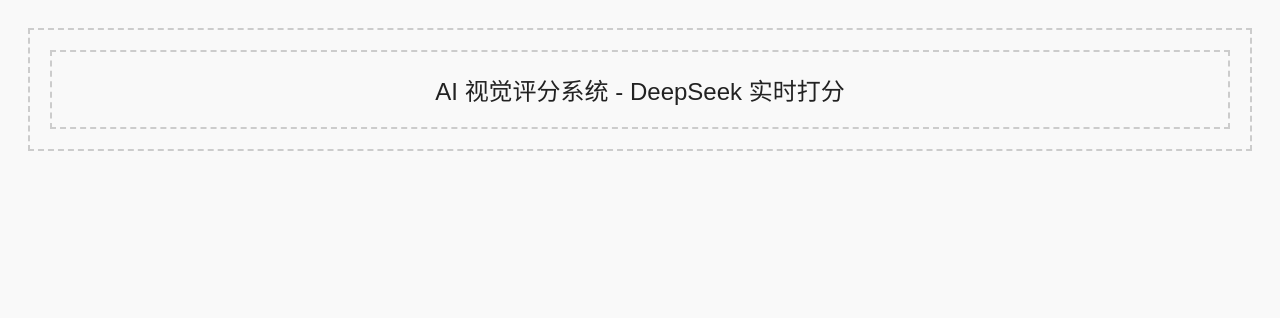
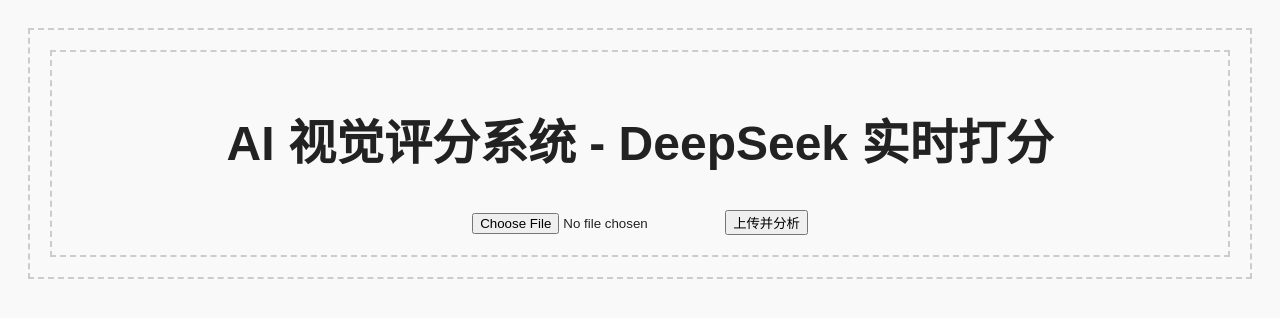
Before and after one commit to z389026507/ai-score-deepseek, a React (Vite) app: page / in a window 1280 px wide. Shown: the top 318 px of the page. Built offline with nearby package versions, Linux system fonts and the light colour scheme.

Commit message:
Update App.jsx

```diff
--- a/src/App.jsx
+++ b/src/App.jsx
@@ -1,6 +1,30 @@
-import React from "react";
+import { useState } from "react";
 
 export default function App() {
-  console.log("App 渲染了！");
-  return <div>AI 视觉评分系统 - DeepSeek 实时打分</div>;
+  const [file, setFile] = useState(null);
+
+  const handleChange = (e) => {
+    setFile(e.target.files[0]);
+  };
+
+  const handleUpload = async () => {
+    if (!file) return;
+    const formData = new FormData();
+    formData.append("file", file);
+
+    const res = await fetch("/api/score", {
+      method: "POST",
+      body: formData,
+    });
+    const data = await res.json();
+    console.log("评分结果", data);
+  };
+
+  return (
+    <div>
+      <h1>AI 视觉评分系统 - DeepSeek 实时打分</h1>
+      <input type="file" accept="image/*" onChange={handleChange} />
+      <button onClick={handleUpload}>上传并分析</button>
+    </div>
+  );
 }
```
